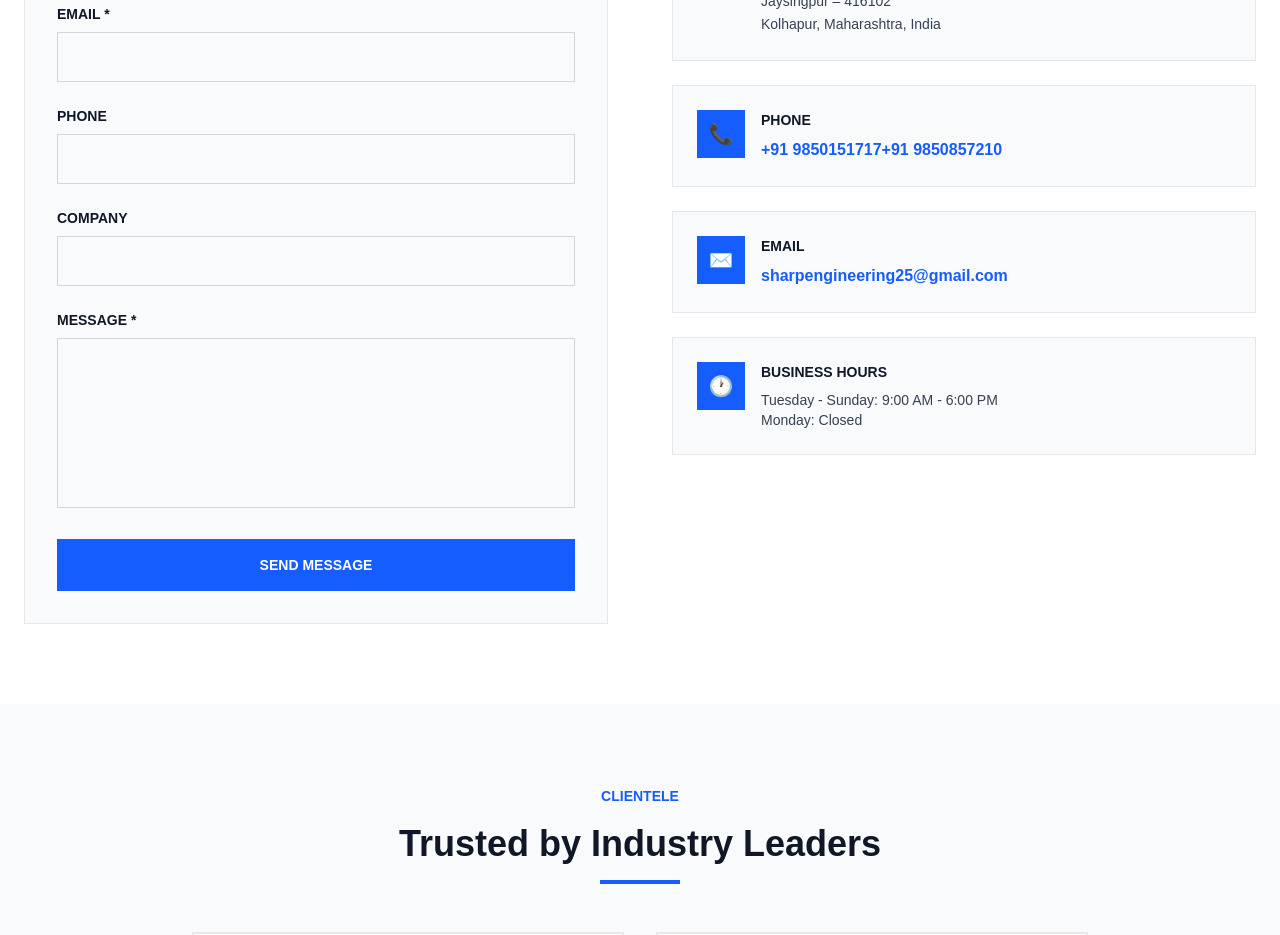
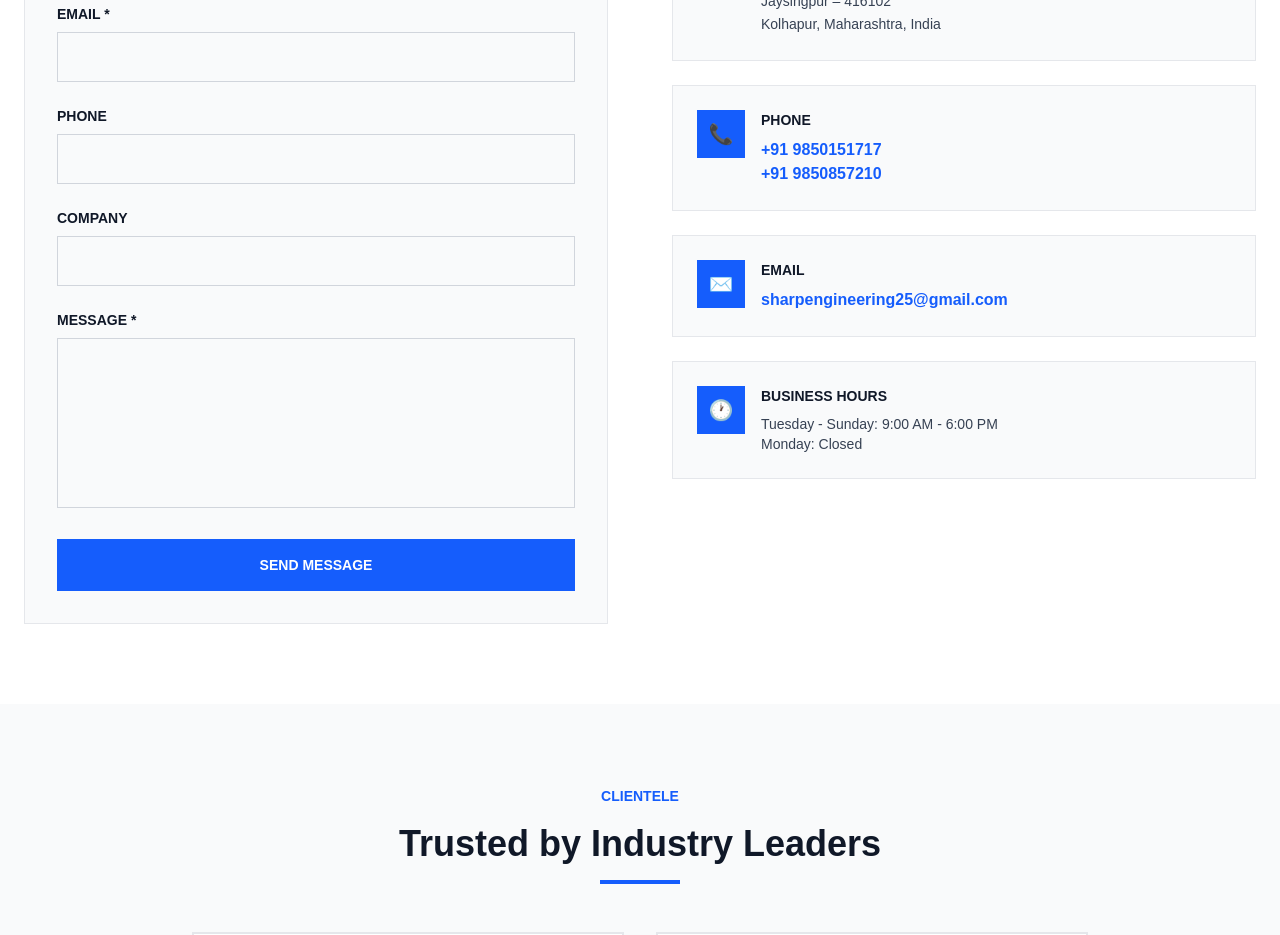
Before and after one commit to RohitKamble171012/SharpEngineering, a Next.js app: page /contact in a window 1280 px wide. Shown: the part 840-1775 px from the top of the page. Built offline with nearby package versions, Linux system fonts and the light colour scheme.

Commit message:
Update page.jsx

```diff
--- a/app/contact/page.jsx
+++ b/app/contact/page.jsx
@@ -192,19 +192,27 @@ export default function ContactPage() {
     <div className="w-12 h-12 bg-blue-600 flex items-center justify-center flex-shrink-0">
       <span className="text-white text-xl">📞</span>
     </div>
+
     <div>
       <h3 className="font-bold text-gray-900 mb-2 uppercase text-sm">Phone</h3>
-                      <a href="tel:+919850151717" className="text-blue-600 font-bold hover:text-blue-700">
+
+      <a
+        href="tel:+919850151717"
+        className="text-blue-600 font-bold hover:text-blue-700 block"
+      >
         +91 9850151717
       </a>
-                      <span></span>
-                      <a href="tel:+919850857210" className="text-blue-600 font-bold hover:text-blue-700">
+
+      <a
+        href="tel:+919850857210"
+        className="text-blue-600 font-bold hover:text-blue-700 block"
+      >
         +91 9850857210
       </a>
-
     </div>
   </div>
 </div>
+
 
                 {/* Email */}
                 <div className="bg-gray-50 border border-gray-200 p-6">
```
Lines whose indentation alone changed are shown as unchanged.
